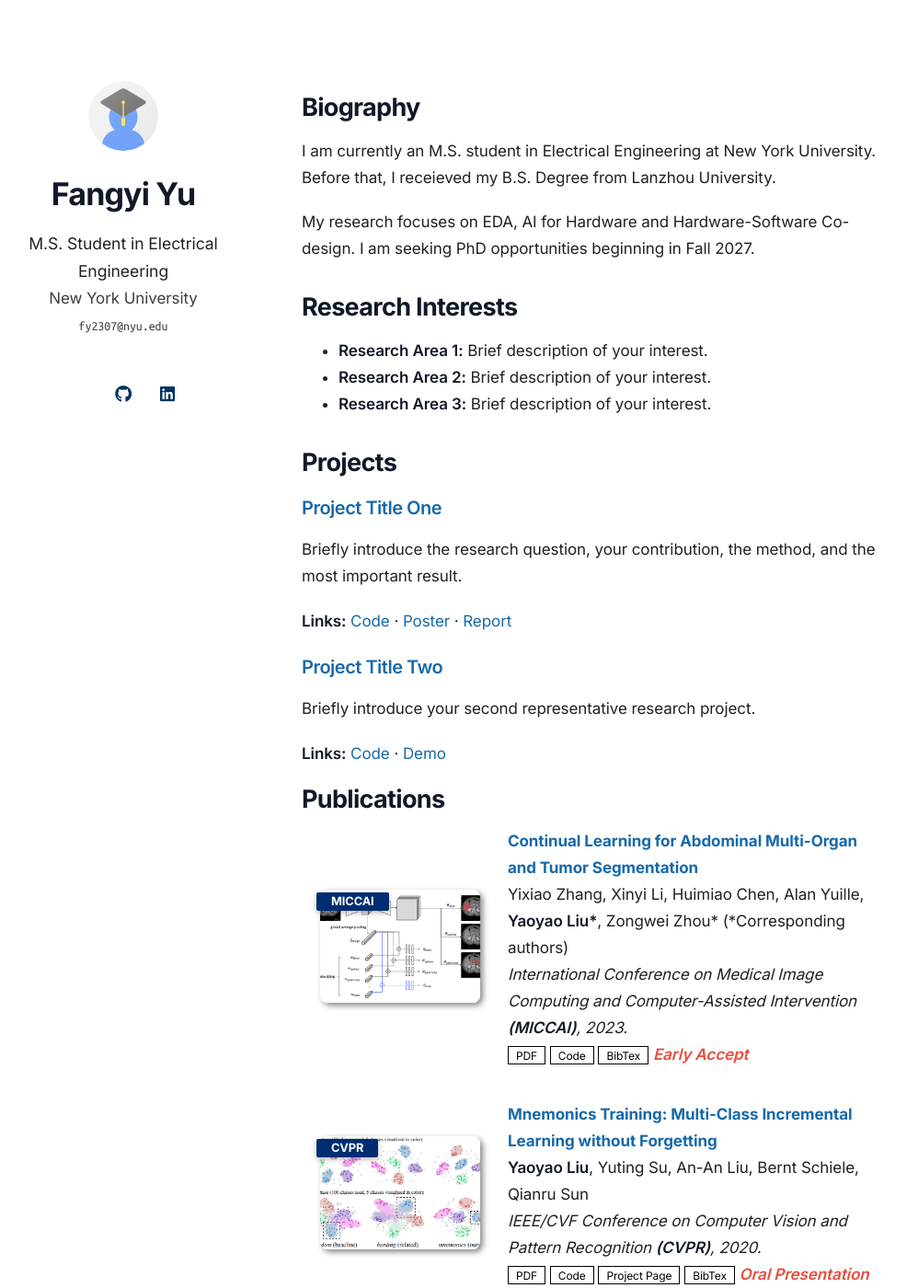
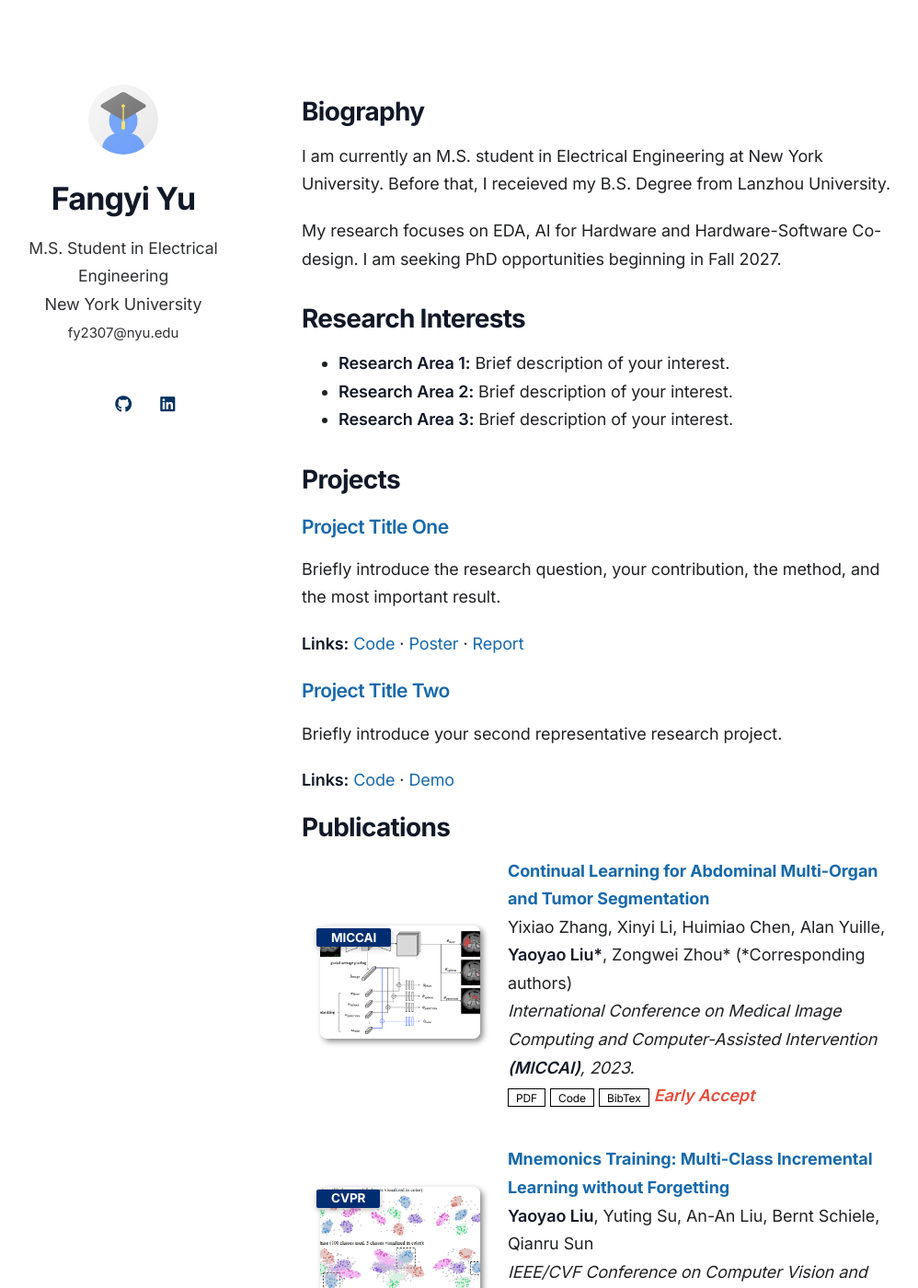
Before and after one commit to fangyiyu02/fangyiyu02.github.io, a Jekyll site: the page built from index.md, in a window 1280 px wide and 1400 px high. Shown: the whole window at 92% size, without its empty margins (142-1140 px from the left). Built offline with Jekyll 4.4.1, drawn with Linux system fonts in a browser that asks for light colours; a style sheet for code colours, icons or effects is not loaded; our own code applies the rules of GitHub Pages for plain Markdown files.

Commit message:
Add custom styles for light mode typography
Added custom typography styles and imported Google Fonts.

```diff
--- a/assets/css/style-no-dark-mode.scss
+++ b/assets/css/style-no-dark-mode.scss
@@ -1,4 +1,87 @@
 ---
 ---
 
+@import url("https://fonts.googleapis.com/css2?family=Inter:wght@400;500;600;700&display=swap");
 @import "minimal-light-no-dark-mode";
+
+/* Custom typography */
+
+body {
+  background: #ffffff;
+  color: #202124;
+  font-family: "Inter", -apple-system, BlinkMacSystemFont, "Segoe UI",
+    Roboto, Helvetica, Arial, sans-serif;
+  font-size: 18px;
+  line-height: 1.7;
+}
+
+p,
+li,
+ul,
+ol,
+section,
+table {
+  color: #202124;
+}
+
+header,
+header p,
+header email,
+autocolor {
+  color: #303134;
+  font-family: "Inter", -apple-system, BlinkMacSystemFont, "Segoe UI",
+    Roboto, Helvetica, Arial, sans-serif;
+}
+
+header p {
+  font-size: 16px;
+  line-height: 1.65;
+}
+
+header email {
+  font-size: 15px;
+}
+
+h1,
+h2,
+h3,
+h4,
+h5,
+h6 {
+  color: #111827;
+  font-family: "Inter", -apple-system, BlinkMacSystemFont, "Segoe UI",
+    Roboto, Helvetica, Arial, sans-serif;
+  letter-spacing: -0.025em;
+}
+
+h1 {
+  font-size: 34px;
+  font-weight: 700;
+}
+
+h2 {
+  margin-top: 34px;
+  margin-bottom: 18px;
+  font-size: 28px;
+  font-weight: 650;
+}
+
+h3 {
+  margin-top: 24px;
+  font-size: 21px;
+  font-weight: 600;
+}
+
+strong {
+  color: #111827;
+  font-weight: 600;
+}
+
+a {
+  color: #1769aa;
+}
+
+a:hover {
+  color: #0b4f8a;
+  text-decoration: underline;
+}
```
